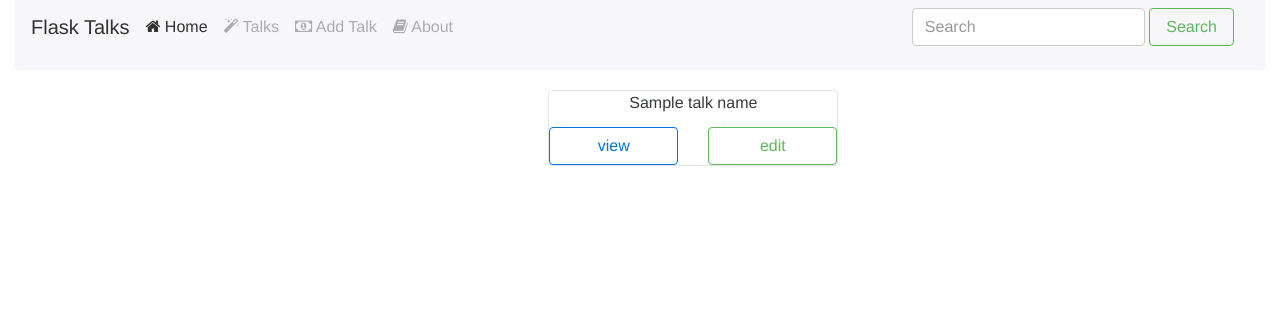
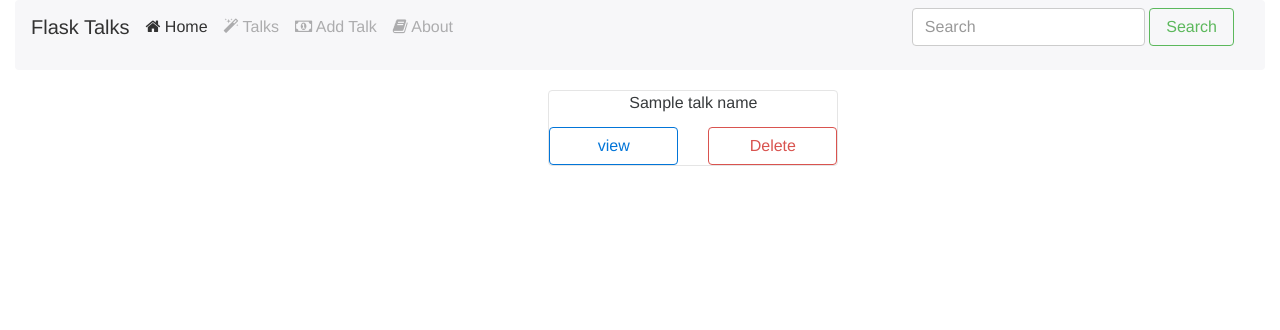
Before and after one commit to jstacoder/flask-talks, a Flask app: template templates/front.html in a window 1280 px wide. Shown: the top 330 px of the page. Run offline with Flask 2, Linux system fonts and the light colour scheme; the template is opened without the code that fills it: most values are stand-ins (such as "Sample title", 1, 10 or a date in 2020); data that the repository does not hold is empty; some libraries are stand-ins or nearby versions.

Commit message:
added DeleteTalkView

```diff
--- a/app.py
+++ b/app.py
@@ -260,6 +260,19 @@ class FrontSubView(views.MethodView):
         return flask.render_template('sub.html',sub=sub,topic=topic)
 
 
+class DeleteView(views.MethodView):
+    _model = None
+
+    def get(self,obj_id):
+        obj = get_by_id(self._model,obj_id)
+        obj.delete()
+        return flask.redirect(flask.url_for('.index'))
+
+class DeleteTalkView(DeleteView):
+    _model = Talk
+
+
+
 front.add_url_rule('/','index',view_func=FrontIndexView.as_view('index'))
 front.add_url_rule('/view/<talk_id>/','view_talk',view_func=FrontTalkView.as_view('view_talk'))
 front.add_url_rule('/add/','add_talk',view_func=FrontAddTalkView.as_view('add_talk'))
@@ -269,6 +282,7 @@ front.add_url_rule('/view/sub/<sub_id>/','view_sub',view_func=FrontSubView.as_vi
 front.add_url_rule('/content/add/<sub_id>/','add_content',view_func=FrontAddContentView.as_view('add_content'))
 front.add_url_rule('/topic/add/<talk_id>/','add_topic',view_func=FrontAddTopicView.as_view('add_topic'))
 front.add_url_rule('/subtopic/add/<topic_id>/','add_subtopic',view_func=FrontAddSubTopicView.as_view('add_subtopic'))
+front.add_url_rule('/delete/<obj_id>','delete_talk',view_func=DeleteTalkView.as_view('delete_talk'))
 
 
 
--- a/templates/front.html
+++ b/templates/front.html
@@ -12,7 +12,7 @@
                                     <a class="btn btn-block group-btn btn-primary-outline" href="/talks/view/{{ t['id'] }}">view</a>
                                 </div>
                                 <div class="col-md-6">
-                                    <a class="btn group-btn btn-block btn-success-outline" href="/talks/edit/{{ t['id'] }}">edit</a>
+                                    <a class="btn group-btn btn-block btn-danger-outline" href="/talks/delete/{{ t['id'] }}">Delete</a>
                                 </div>
                             </div>
                         </div>
```
Also changed, not shown: 1 other file.
